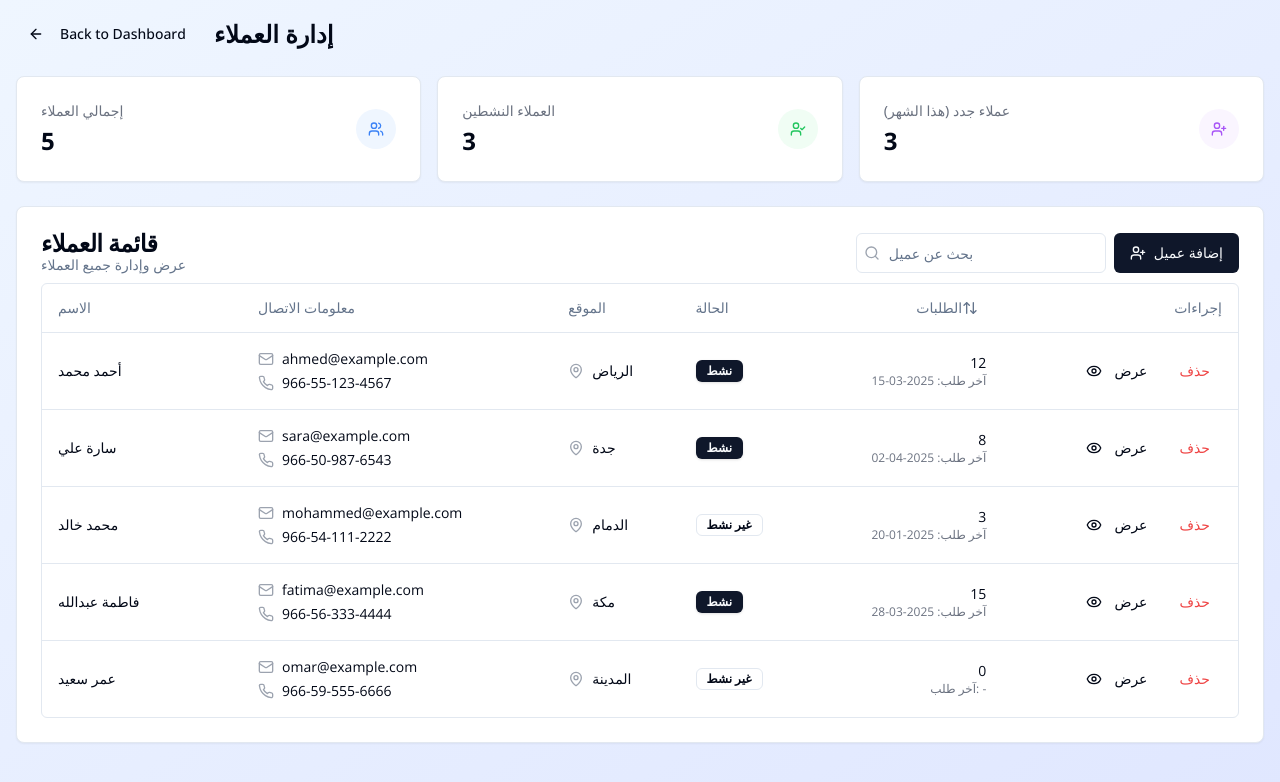
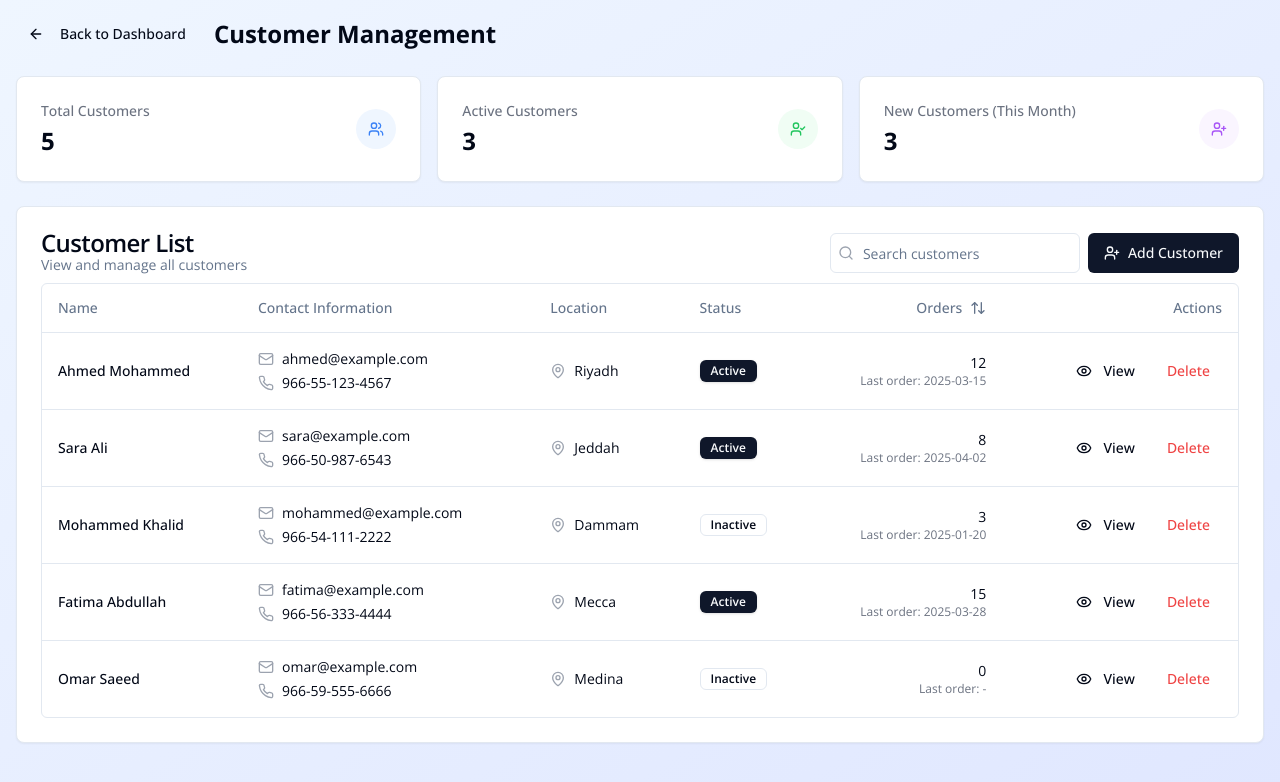
Before and after one commit to de6g/stooremate, a React (Vite) app: page /customers in a window 1280 px wide. Shown: the top 782 px of the page. Built offline with nearby package versions, Linux system fonts and the light colour scheme.

Commit message:
Fix: Translate pages to English
Translate the Price Calculator and Customers pages to English.

```diff
--- a/src/pages/Customers.tsx
+++ b/src/pages/Customers.tsx
@@ -1,3 +1,4 @@
+
 import React, { useState } from "react";
 import { Link } from "react-router-dom";
 import { ArrowLeft } from "lucide-react";
@@ -53,61 +54,61 @@ import { zodResolver } from "@hookform/resolvers/zod";
 const initialCustomers = [
   {
     id: 1,
-    name: "أحمد محمد",
+    name: "Ahmed Mohammed",
     email: "ahmed@example.com",
     phone: "966-55-123-4567",
-    location: "الرياض",
-    status: "نشط",
+    location: "Riyadh",
+    status: "Active",
     orders: 12,
     lastPurchase: "2025-03-15",
   },
   {
     id: 2,
-    name: "سارة علي",
+    name: "Sara Ali",
     email: "sara@example.com",
     phone: "966-50-987-6543",
-    location: "جدة",
-    status: "نشط",
+    location: "Jeddah",
+    status: "Active",
     orders: 8,
     lastPurchase: "2025-04-02",
   },
   {
     id: 3,
-    name: "محمد خالد",
+    name: "Mohammed Khalid",
     email: "mohammed@example.com",
     phone: "966-54-111-2222",
-    location: "الدمام",
-    status: "غير نشط",
+    location: "Dammam",
+    status: "Inactive",
     orders: 3,
     lastPurchase: "2025-01-20",
   },
   {
     id: 4,
-    name: "فاطمة عبدالله",
+    name: "Fatima Abdullah",
     email: "fatima@example.com",
     phone: "966-56-333-4444",
-    location: "مكة",
-    status: "نشط",
+    location: "Mecca",
+    status: "Active",
     orders: 15,
     lastPurchase: "2025-03-28",
   },
   {
     id: 5,
-    name: "عمر سعيد",
+    name: "Omar Saeed",
     email: "omar@example.com",
     phone: "966-59-555-6666",
-    location: "المدينة",
-    status: "غير نشط",
+    location: "Medina",
+    status: "Inactive",
     orders: 0,
     lastPurchase: "-",
   },
 ];
 
 const customerFormSchema = z.object({
-  name: z.string().min(2, { message: "الاسم مطلوب" }),
-  email: z.string().email({ message: "البريد الإلكتروني غير صالح" }),
-  phone: z.string().min(10, { message: "رقم الهاتف غير صالح" }),
-  location: z.string().min(2, { message: "الموقع مطلوب" }),
+  name: z.string().min(2, { message: "Name is required" }),
+  email: z.string().email({ message: "Invalid email address" }),
+  phone: z.string().min(10, { message: "Invalid phone number" }),
+  location: z.string().min(2, { message: "Location is required" }),
 });
 
 type CustomerFormValues = z.infer<typeof customerFormSchema>;
@@ -138,19 +139,19 @@ const Customers = () => {
 
   const stats = [
     {
-      title: "إجمالي العملاء",
+      title: "Total Customers",
       value: customers.length,
       icon: <Users className="h-4 w-4 text-blue-500" />,
       color: "bg-blue-50"
     },
     {
-      title: "العملاء النشطين",
-      value: customers.filter(c => c.status === "نشط").length,
+      title: "Active Customers",
+      value: customers.filter(c => c.status === "Active").length,
       icon: <UserCheck className="h-4 w-4 text-green-500" />,
       color: "bg-green-50"
     },
     {
-      title: "عملاء جدد (هذا الشهر)",
+      title: "New Customers (This Month)",
       value: 3,
       icon: <UserPlus className="h-4 w-4 text-purple-500" />,
       color: "bg-purple-50"
@@ -164,15 +165,15 @@ const Customers = () => {
       email: data.email,
       phone: data.phone,
       location: data.location,
-      status: "نشط",
+      status: "Active",
       orders: 0,
       lastPurchase: "-",
     };
 
     setCustomers([...customers, newCustomer]);
     toast({
-      title: "تم إضافة العميل",
-      description: "تم إضافة العميل بنجاح",
+      title: "Customer Added",
+      description: "Customer has been added successfully",
     });
     setIsAddCustomerOpen(false);
     form.reset();
@@ -181,8 +182,8 @@ const Customers = () => {
   const handleDeleteCustomer = (id: number) => {
     setCustomers(customers.filter(customer => customer.id !== id));
     toast({
-      title: "تم حذف العميل",
-      description: "تم حذف العميل بنجاح",
+      title: "Customer Deleted",
+      description: "Customer has been deleted successfully",
     });
   };
 
@@ -201,7 +202,7 @@ const Customers = () => {
                 <ArrowLeft className="mr-2 h-4 w-4" /> Back to Dashboard
               </Button>
             </Link>
-            <h1 className="text-2xl font-bold ml-4">إدارة العملاء</h1>
+            <h1 className="text-2xl font-bold ml-4">Customer Management</h1>
           </div>
         </header>
 
@@ -223,14 +224,14 @@ const Customers = () => {
           <CardHeader className="pb-2">
             <div className="flex flex-col sm:flex-row justify-between items-start sm:items-center gap-4">
               <div>
-                <CardTitle>قائمة العملاء</CardTitle>
-                <CardDescription>عرض وإدارة جميع العملاء</CardDescription>
+                <CardTitle>Customer List</CardTitle>
+                <CardDescription>View and manage all customers</CardDescription>
               </div>
               <div className="flex flex-col sm:flex-row gap-2 w-full sm:w-auto">
                 <div className="relative">
                   <Search className="absolute left-2 top-1/2 transform -translate-y-1/2 h-4 w-4 text-gray-400" />
                   <Input
-                    placeholder="بحث عن عميل"
+                    placeholder="Search customers"
                     className="pl-8 pr-4 w-full sm:w-[250px]"
                     value={searchTerm}
                     onChange={(e) => setSearchTerm(e.target.value)}
@@ -241,7 +242,7 @@ const Customers = () => {
                   onClick={() => setIsAddCustomerOpen(true)}
                 >
                   <UserPlus className="h-4 w-4" />
-                  <span>إضافة عميل</span>
+                  <span>Add Customer</span>
                 </Button>
               </div>
             </div>
@@ -251,24 +252,24 @@ const Customers = () => {
               <Table>
                 <TableHeader>
                   <TableRow>
-                    <TableHead className="w-[200px]">الاسم</TableHead>
-                    <TableHead>معلومات الاتصال</TableHead>
-                    <TableHead>الموقع</TableHead>
-                    <TableHead>الحالة</TableHead>
+                    <TableHead className="w-[200px]">Name</TableHead>
+                    <TableHead>Contact Information</TableHead>
+                    <TableHead>Location</TableHead>
+                    <TableHead>Status</TableHead>
                     <TableHead className="text-right">
                       <div className="flex items-center justify-end">
-                        <span>الطلبات</span>
-                        <ArrowUpDown className="mr-2 h-4 w-4" />
+                        <span>Orders</span>
+                        <ArrowUpDown className="ml-2 h-4 w-4" />
                       </div>
                     </TableHead>
-                    <TableHead className="text-right">إجراءات</TableHead>
+                    <TableHead className="text-right">Actions</TableHead>
                   </TableRow>
                 </TableHeader>
                 <TableBody>
                   {filteredCustomers.length === 0 ? (
                     <TableRow>
                       <TableCell colSpan={6} className="text-center py-8 text-gray-500">
-                        لم يتم العثور على عملاء
+                        No customers found
                       </TableCell>
                     </TableRow>
                   ) : (
@@ -294,7 +295,7 @@ const Customers = () => {
                           </div>
                         </TableCell>
                         <TableCell>
-                          <Badge variant={customer.status === "نشط" ? "default" : "outline"}>
+                          <Badge variant={customer.status === "Active" ? "default" : "outline"}>
                             {customer.status}
                           </Badge>
                         </TableCell>
@@ -302,7 +303,7 @@ const Customers = () => {
                           <div className="text-right">
                             <div>{customer.orders}</div>
                             <div className="text-xs text-gray-500">
-                              آخر طلب: {customer.lastPurchase}
+                              Last order: {customer.lastPurchase}
                             </div>
                           </div>
                         </TableCell>
@@ -314,7 +315,7 @@ const Customers = () => {
                               onClick={() => handleViewCustomer(customer)}
                             >
                               <Eye className="h-4 w-4 mr-1" />
-                              عرض
+                              View
                             </Button>
                             <Button
                               variant="ghost"
@@ -322,7 +323,7 @@ const Customers = () => {
                               className="text-red-500 hover:text-red-700"
                               onClick={() => handleDeleteCustomer(customer.id)}
                             >
-                              حذف
+                              Delete
                             </Button>
                           </div>
                         </TableCell>
@@ -338,9 +339,9 @@ const Customers = () => {
         <Dialog open={isDetailsOpen} onOpenChange={setIsDetailsOpen}>
           <DialogContent className="sm:max-w-[550px]">
             <DialogHeader>
-              <DialogTitle className="text-right">بيانات العميل</DialogTitle>
-              <DialogDescription className="text-right">
-                تفاصيل بيانات العميل وسجل المشتريات
+              <DialogTitle>Customer Details</DialogTitle>
+              <DialogDescription>
+                Customer information and purchase history
               </DialogDescription>
             </DialogHeader>
 
@@ -349,30 +350,30 @@ const Customers = () => {
                 <div className="grid grid-cols-1 md:grid-cols-2 gap-4">
                   <Card>
                     <CardHeader className="pb-2">
-                      <CardTitle className="text-lg text-right">المعلومات الشخصية</CardTitle>
+                      <CardTitle className="text-lg">Personal Information</CardTitle>
                     </CardHeader>
                     <CardContent>
-                      <div className="space-y-3 text-right">
-                        <div className="flex justify-end gap-2 items-center">
+                      <div className="space-y-3">
+                        <div className="flex justify-between gap-2 items-center">
                           <span className="font-bold">{selectedCustomer.name}</span>
-                          <Badge variant={selectedCustomer.status === "نشط" ? "default" : "outline"}>
+                          <Badge variant={selectedCustomer.status === "Active" ? "default" : "outline"}>
                             {selectedCustomer.status}
                           </Badge>
                         </div>
 
-                        <div className="flex justify-end gap-2 items-center">
+                        <div className="flex items-center gap-2">
+                          <Mail className="h-4 w-4 text-gray-500" />
                           <span>{selectedCustomer.email}</span>
-                          <Mail className="h-4 w-4 text-gray-500" />
                         </div>
 
-                        <div className="flex justify-end gap-2 items-center">
+                        <div className="flex items-center gap-2">
+                          <Phone className="h-4 w-4 text-gray-500" />
                           <span>{selectedCustomer.phone}</span>
-                          <Phone className="h-4 w-4 text-gray-500" />
                         </div>
 
-                        <div className="flex justify-end gap-2 items-center">
+                        <div className="flex items-center gap-2">
+                          <MapPin className="h-4 w-4 text-gray-500" />
                           <span>{selectedCustomer.location}</span>
-                          <MapPin className="h-4 w-4 text-gray-500" />
                         </div>
                       </div>
                     </CardContent>
@@ -380,23 +381,23 @@ const Customers = () => {
 
                   <Card>
                     <CardHeader className="pb-2">
-                      <CardTitle className="text-lg text-right">إحصائيات المشتريات</CardTitle>
+                      <CardTitle className="text-lg">Purchase Statistics</CardTitle>
                     </CardHeader>
                     <CardContent>
-                      <div className="space-y-3 text-right">
+                      <div className="space-y-3">
                         <div className="flex justify-between items-center">
                           <span className="font-medium">{selectedCustomer.orders}</span>
-                          <span className="text-gray-600">عدد الطلبات</span>
+                          <span className="text-gray-600">Number of Orders</span>
                         </div>
 
                         <div className="flex justify-between items-center">
                           <span className="font-medium">{selectedCustomer.lastPurchase}</span>
-                          <span className="text-gray-600">آخر طلب</span>
+                          <span className="text-gray-600">Last Order</span>
                         </div>
 
                         <div className="flex justify-between items-center">
-                          <span className="font-medium">950 ريال</span>
-                          <span className="text-gray-600">متوسط قيمة الطلب</span>
+                          <span className="font-medium">$950</span>
+                          <span className="text-gray-600">Average Order Value</span>
                         </div>
                       </div>
                     </CardContent>
@@ -405,53 +406,53 @@ const Customers = () => {
 
                 <Card>
                   <CardHeader className="pb-2">
-                    <CardTitle className="text-lg text-right">آخر الطلبات</CardTitle>
+                    <CardTitle className="text-lg">Recent Orders</CardTitle>
                   </CardHeader>
                   <CardContent>
                     {selectedCustomer.orders > 0 ? (
                       <Table>
                         <TableHeader>
                           <TableRow>
-                            <TableHead className="text-right">رقم الطلب</TableHead>
-                            <TableHead className="text-right">التاريخ</TableHead>
-                            <TableHead className="text-right">المنتجات</TableHead>
-                            <TableHead className="text-right">القيمة</TableHead>
-                            <TableHead className="text-right">الحالة</TableHead>
+                            <TableHead>Order ID</TableHead>
+                            <TableHead>Date</TableHead>
+                            <TableHead>Products</TableHead>
+                            <TableHead>Value</TableHead>
+                            <TableHead>Status</TableHead>
                           </TableRow>
                         </TableHeader>
                         <TableBody>
                           <TableRow>
-                            <TableCell className="text-right">#1089</TableCell>
-                            <TableCell className="text-right">2025-03-15</TableCell>
-                            <TableCell className="text-right">3</TableCell>
-                            <TableCell className="text-right">850 ريال</TableCell>
-                            <TableCell className="text-right">
-                              <Badge className="ml-auto">مكتمل</Badge>
+                            <TableCell>#1089</TableCell>
+                            <TableCell>2025-03-15</TableCell>
+                            <TableCell>3</TableCell>
+                            <TableCell>$850</TableCell>
+                            <TableCell>
+                              <Badge>Completed</Badge>
                             </TableCell>
                           </TableRow>
                           <TableRow>
-                            <TableCell className="text-right">#1045</TableCell>
-                            <TableCell className="text-right">2025-02-28</TableCell>
-                            <TableCell className="text-right">2</TableCell>
-                            <TableCell className="text-right">1200 ريال</TableCell>
-                            <TableCell className="text-right">
-                              <Badge className="ml-auto">مكتمل</Badge>
+                            <TableCell>#1045</TableCell>
+                            <TableCell>2025-02-28</TableCell>
+                            <TableCell>2</TableCell>
+                            <TableCell>$1,200</TableCell>
+                            <TableCell>
+                              <Badge>Completed</Badge>
                             </TableCell>
                           </TableRow>
                           <TableRow>
-                            <TableCell className="text-right">#1023</TableCell>
-                            <TableCell className="text-right">2025-02-10</TableCell>
-                            <TableCell className="text-right">5</TableCell>
-                            <TableCell className="text-right">750 ريال</TableCell>
-                            <TableCell className="text-right">
-                              <Badge className="ml-auto">مكتمل</Badge>
+                            <TableCell>#1023</TableCell>
+                            <TableCell>2025-02-10</TableCell>
+                            <TableCell>5</TableCell>
+                            <TableCell>$750</TableCell>
+                            <TableCell>
+                              <Badge>Completed</Badge>
                             </TableCell>
                           </TableRow>
                         </TableBody>
                       </Table>
                     ) : (
                       <div className="text-center py-6 text-gray-500">
-                        لا توجد طلبات سابقة لهذا العميل
+                        No previous orders for this customer
                       </div>
                     )}
                   </CardContent>
@@ -462,7 +463,7 @@ const Customers = () => {
                     onClick={() => setIsDetailsOpen(false)}
                     variant="outline"
                   >
-                    إغلاق
+                    Close
                   </Button>
                 </div>
               </div>
@@ -473,24 +474,24 @@ const Customers = () => {
         <Dialog open={isAddCustomerOpen} onOpenChange={setIsAddCustomerOpen}>
           <DialogContent className="sm:max-w-[500px]">
             <DialogHeader>
-              <DialogTitle className="text-right">إضافة عميل جديد</DialogTitle>
-              <DialogDescription className="text-right">
-                أدخل بيانات العميل الجديد
+              <DialogTitle>Add New Customer</DialogTitle>
+              <DialogDescription>
+                Enter the details of the new customer
               </DialogDescription>
             </DialogHeader>
 
             <Form {...form}>
-              <form onSubmit={form.handleSubmit(onSubmit)} className="space-y-4 mt-4 text-right">
+              <form onSubmit={form.handleSubmit(onSubmit)} className="space-y-4 mt-4">
                 <FormField
                   control={form.control}
                   name="name"
                   render={({ field }) => (
                     <FormItem>
-                      <FormLabel className="text-right block">الاسم</FormLabel>
+                      <FormLabel>Name</FormLabel>
                       <FormControl>
-                        <Input placeholder="أدخل اسم العميل" {...field} />
+                        <Input placeholder="Enter customer name" {...field} />
                       </FormControl>
-                      <FormMessage className="text-right" />
+                      <FormMessage />
                     </FormItem>
                   )}
                 />
@@ -500,11 +501,11 @@ const Customers = () => {
                   name="email"
                   render={({ field }) => (
                     <FormItem>
-                      <FormLabel className="text-right block">البريد الإلكتروني</FormLabel>
+                      <FormLabel>Email</FormLabel>
                       <FormControl>
-                        <Input placeholder="أدخل البريد الإلكتروني" {...field} />
+                        <Input placeholder="Enter email address" {...field} />
                       </FormControl>
-                      <FormMessage className="text-right" />
+                      <FormMessage />
                     </FormItem>
                   )}
                 />
@@ -514,11 +515,11 @@ const Customers = () => {
                   name="phone"
                   render={({ field }) => (
                     <FormItem>
-                      <FormLabel className="text-right block">رقم الهاتف</FormLabel>
+                      <FormLabel>Phone Number</FormLabel>
                       <FormControl>
-                        <Input placeholder="أدخل رقم الهاتف" {...field} />
+                        <Input placeholder="Enter phone number" {...field} />
                       </FormControl>
-                      <FormMessage className="text-right" />
+                      <FormMessage />
                     </FormItem>
                   )}
                 />
@@ -528,25 +529,25 @@ const Customers = () => {
                   name="location"
                   render={({ field }) => (
                     <FormItem>
-                      <FormLabel className="text-right block">الموقع</FormLabel>
+                      <FormLabel>Location</FormLabel>
                       <FormControl>
-                        <Input placeholder="أدخل الموقع" {...field} />
+                        <Input placeholder="Enter location" {...field} />
                       </FormControl>
-                      <FormMessage className="text-right" />
+                      <FormMessage />
                     </FormItem>
                   )}
                 />
 
-                <div className="flex justify-start pt-4">
-                  <Button type="submit">إضافة العميل</Button>
+                <div className="flex justify-end pt-4">
                   <Button
                     type="button"
                     variant="outline"
                     onClick={() => setIsAddCustomerOpen(false)}
                     className="mr-2"
                   >
-                    إلغاء
+                    Cancel
                   </Button>
+                  <Button type="submit">Add Customer</Button>
                 </div>
               </form>
             </Form>
```
Also changed, not shown: src/components/PriceCalculator.tsx (+16 -20 lines).
